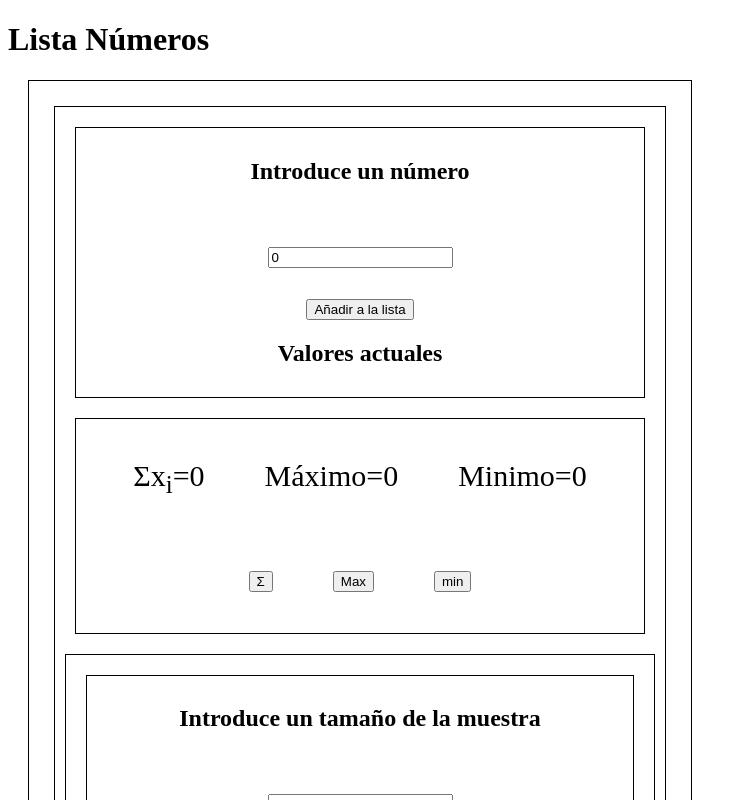
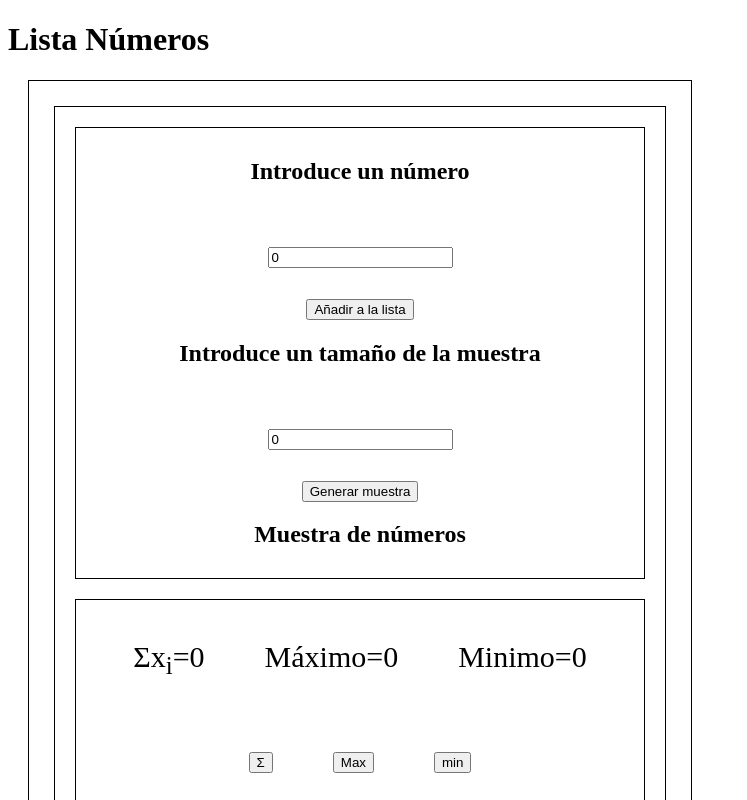
Before and after one commit to martagrana/array-numerico, an Angular app in the folder listaNumeros/: page / in a window 1280 px wide. Shown: the top 800 px of the page, without its empty margins (0-747 px from the left). Built offline with nearby package versions, Linux system fonts and the light colour scheme.

Commit message:
unica muestra para las 2 formas de crear la lista

```diff
--- a/listaNumeros/src/app/app.component.html
+++ b/listaNumeros/src/app/app.component.html
@@ -15,33 +15,6 @@
         <div><button type="button" (click)="agregarNumero()">Añadir a la lista</button>
         </div>
       </div>
-      <div>
-        <h2>Valores actuales</h2>
-        <div class="lista" *ngFor="let numero of numeros">{{ numero }}</div>
-      </div>
-    </div>
-
-    <div class="contenedor-veriones">
-      <div class="contenedor-resultados">
-        <div><span>&Sigma;</span>x<sub>i</sub>={{resultadoSumatoriov1}}</div>
-        <div>Máximo={{resultadoMaximov1}}</div>
-        <div>Minimo={{resultadoMinimov1}}</div>
-      </div>
-      <div class="contenedor-resultados">
-        <div><button type="button" (click)="calcularSumatoriov1()"><span>&Sigma;</span></button></div>
-        <div><button type="button" (click)="encontrarMaximov1()">Max</button> </div>
-        <div><button type="button" (click)="encontrarMinimov1()">min</button></div>
-      </div>
-    </div>
-
-
-
-
-
-
-    <div class="box-2">
-
-      <div class="contenedor-veriones">
       <h2>Introduce un tamaño de la muestra</h2>
       <div class="contenedor-resultados">
         <div>
@@ -53,25 +26,24 @@
         </div>
       </div>
       <div>
-          <h2>Muestra generada</h2>
-          <div class="lista" *ngFor="let numero of muestraGenerada">{{numero}}</div>
-        </div>
+        <h2>Muestra de números</h2>
+
+        <div class="lista" *ngFor="let numero of muestra">{{numero}}</div>
       </div>
     </div>
 
     <div class="contenedor-veriones">
       <div class="contenedor-resultados">
-        <div><span>&Sigma;</span>x<sub>i</sub>={{resultadoSumatoriov2}}</div>
-        <div>Máximo={{resultadoMaximov2}}</div>
-        <div>Minimo={{resultadoMinimov2}}</div>
+        <div><span>&Sigma;</span>x<sub>i</sub>={{resultadoSumatorio}}</div>
+        <div>Máximo={{resultadoMaximo}}</div>
+        <div>Minimo={{resultadoMinimo}}</div>
       </div>
       <div class="contenedor-resultados">
-        <div><button type="button" (click)="calcularSumatoriov2()"><span>&Sigma;</span></button></div>
-        <div><button type="button" (click)="encontrarMaximov2()">Max</button> </div>
-        <div><button type="button" (click)="encontrarMinimov2()">min</button></div>
+        <div><button type="button" (click)="calcularSumatorio()"><span>&Sigma;</span></button></div>
+        <div><button type="button" (click)="encontrarMaximo()">Max</button> </div>
+        <div><button type="button" (click)="encontrarMinimo()">min</button></div>
       </div>
     </div>
   </div>
 
-
 </div>
--- a/listaNumeros/src/app/app.component.ts
+++ b/listaNumeros/src/app/app.component.ts
@@ -8,45 +8,25 @@ import { Component } from '@angular/core';
 export class AppComponent {
   title = 'listaNumeros';
 
-  /*propiedades version 1 */
-  numeros: number[] = [];
+  /*propiedades */
+
   nuevoNumero: number = 0;
-  resultadoSumatoriov1: number = 0;
-  resultadoMaximov1: number = 0;
-  resultadoMinimov1: number = 0;
+  resultadoSumatorio: number = 0;
+  resultadoMaximo: number = 0;
+  resultadoMinimo: number = 0;
 
   /*propiedades version 2 */
   tamanoMuestra: number = 0;
-  muestraGenerada: number[] = [];
-  resultadoSumatoriov2: number = 0;
-  resultadoMaximov2: number = 0;
-  resultadoMinimov2: number = 0;
 
-  /*funciones verion 1 */
+  /*array definitivo*/
+  muestra: number[] = [];
+
+  /*funciones para generar muestras */
 
   agregarNumero() {
-    this.numeros.push(this.nuevoNumero);
+    this.muestra.push(this.nuevoNumero);
     this.nuevoNumero = 0;
   }
-  calcularSumatoriov1() {
-    let sumatorio: number = 0;
-    for (let index = 0; index < this.numeros.length; index++) {
-
-      sumatorio += this.numeros[index];
-    }
-    this.resultadoSumatoriov1 = sumatorio;
-  }
-  encontrarMaximov1() {
-    this.resultadoMaximov1 = Math.max(...this.numeros);
-    return this.resultadoMaximov1;
-  }
-  encontrarMinimov1() {
-    this.resultadoMinimov1 = Math.min(...this.numeros);
-    return this.resultadoMinimov1;
-  }
-
-  /*funciones verion 2 */
-
   generarMuestra(): number[] {
     let numeroGenerado: number = 0;
     let maximo: number = 10;
@@ -54,24 +34,27 @@ export class AppComponent {
     for (let i = 0; i < this.tamanoMuestra; i++) {
       numeroGenerado = Math.random() * (maximo - minimo) + minimo;
 
-      this.muestraGenerada.push(numeroGenerado);
+      this.muestra.push(numeroGenerado);
     }
-    return this.muestraGenerada;
+    return this.muestra;
   }
-  calcularSumatoriov2() {
+
+  /*funciones para calcular resultados */
+  calcularSumatorio() {
     let sumatorio: number = 0;
-    for (let index = 0; index < this.muestraGenerada.length; index++) {
+    for (let index = 0; index < this.muestra.length; index++) {
 
-      sumatorio += this.muestraGenerada[index];
+      sumatorio += this.muestra[index];
     }
-    this.resultadoSumatoriov2 = sumatorio;
+    this.resultadoSumatorio = sumatorio;
   }
-  encontrarMaximov2() {
-    this.resultadoMaximov2 = Math.max(...this.muestraGenerada);
-    return this.resultadoMaximov2;
+  encontrarMaximo() {
+    this.resultadoMaximo = Math.max(...this.muestra);
+    return this.resultadoMaximo;
   }
-  encontrarMinimov2() {
-    this.resultadoMinimov2 = Math.min(...this.muestraGenerada);
-    return this.resultadoMinimov2;
+  encontrarMinimo() {
+    this.resultadoMinimo = Math.min(...this.muestra);
+    return this.resultadoMinimo;
   }
+
 }
```
Lines whose indentation alone changed are shown as unchanged.
